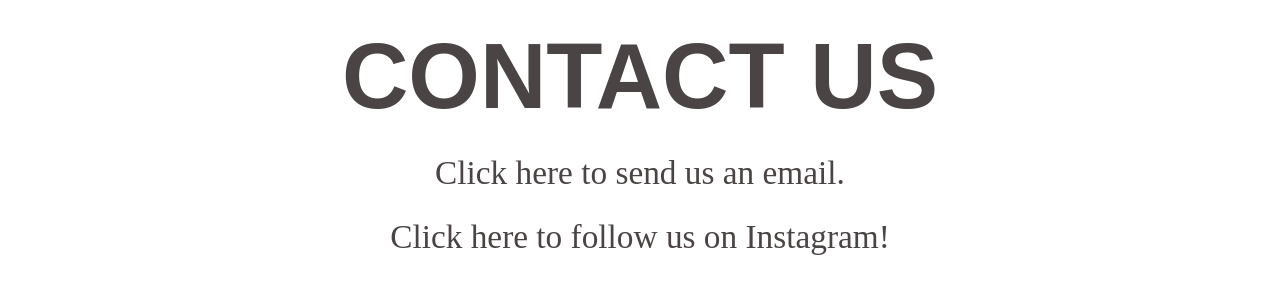
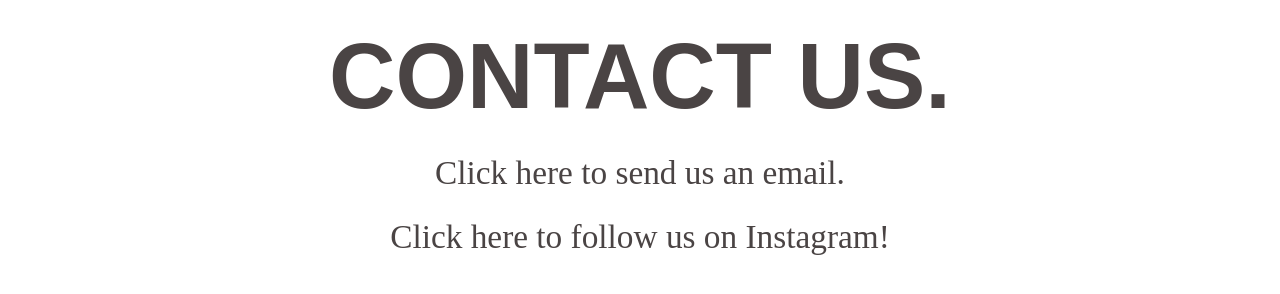
Before and after one commit to PremiumVC/PremiumVC.github.io, a plain HTML site: page index.html in a window 1280 px wide. Shown: the part 432-726 px from the top of the page. Drawn offline with Linux system fonts and the light colour scheme.

Commit message:
Changer
Change

```diff
--- a/index.html
+++ b/index.html
@@ -24,7 +24,7 @@
 	</section>
 
 
-	<h1>Contact us</h1>
+	<h1>Contact us.</h1>
 		<div class="contacts">
 			<p>
 				<a href="mailto:PremiumVinylCo@gmail.com" target="_blank">Click here to send us an email.</a>
```
